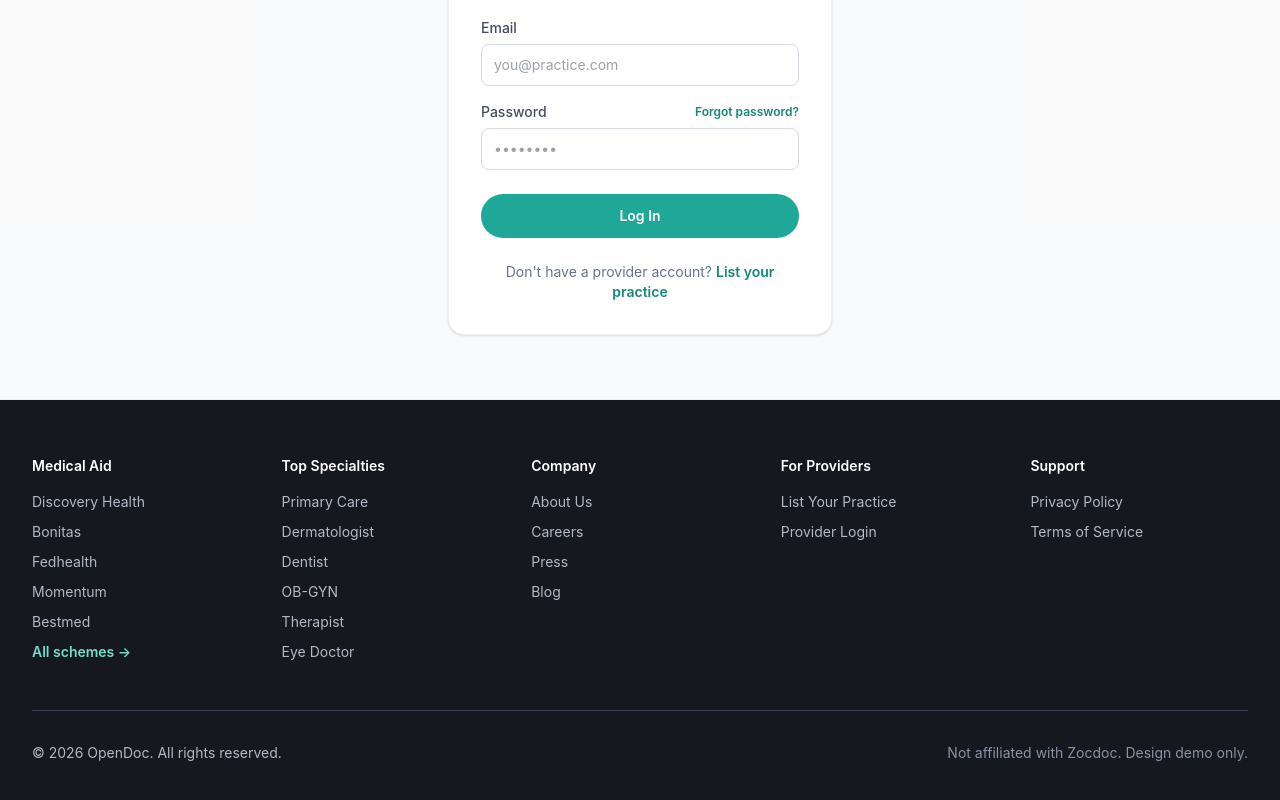
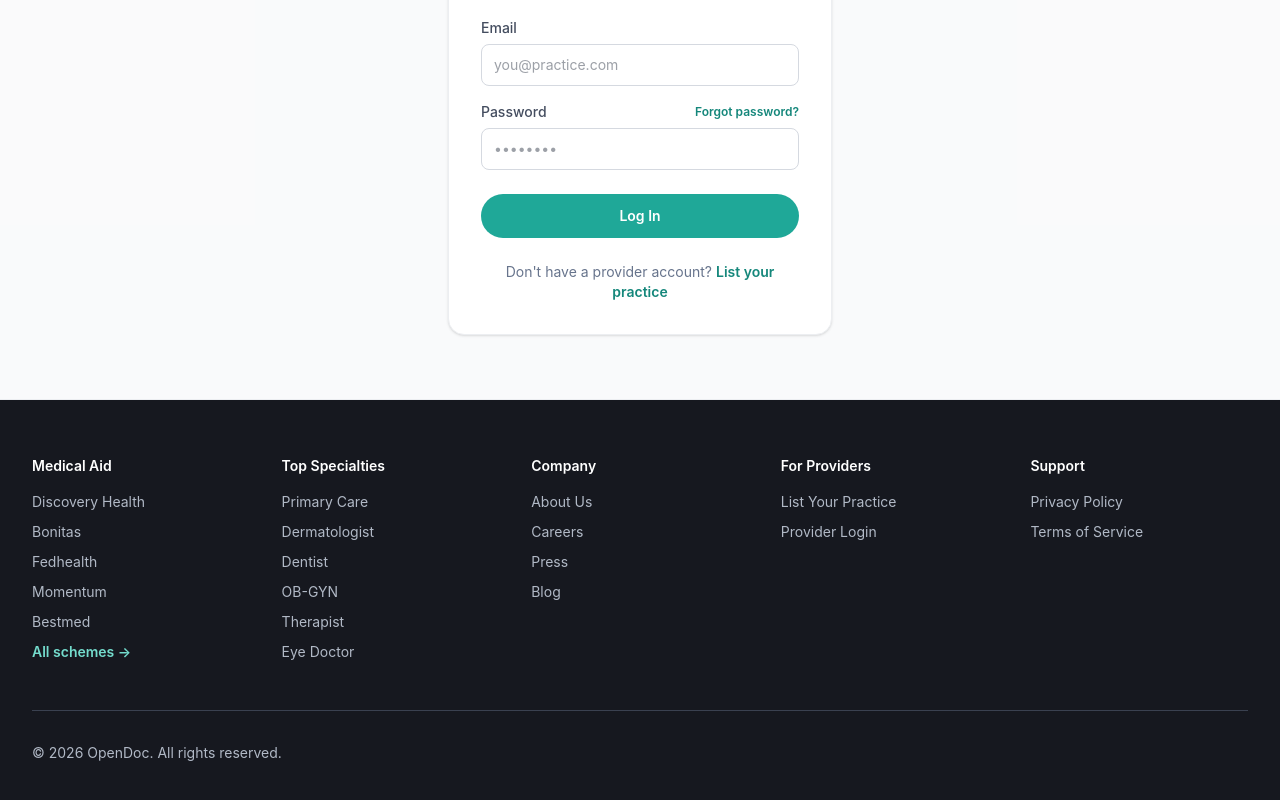
Before and after one commit to samuelhyerahyera7-sketch/opendoc, a React (Vite) app: page /provider/login in a window 1280 px wide. Shown: the part 284-1084 px from the top of the page. Built offline with nearby package versions, Linux system fonts and the light colour scheme.

Commit message:
Remove Zocdoc references and demo disclaimer
The site is a real platform, not a design demo, so drop the footer
line and README/CSS wording that referenced Zocdoc.

Co-Authored-By: Claude Sonnet 4.6 <noreply@anthropic.com>
Claude-Session: https://claude.ai/code/session_014EPMt884z3Grb1ouFrZ4UZ

```diff
--- a/src/components/Footer.tsx
+++ b/src/components/Footer.tsx
@@ -60,7 +60,6 @@ export default function Footer() {
         </div>
         <div className="mt-12 flex flex-col items-center justify-between gap-4 border-t border-ink-800 pt-8 text-sm sm:flex-row">
           <p>&copy; {new Date().getFullYear()} OpenDoc. All rights reserved.</p>
-          <p className="text-ink-400">Not affiliated with Zocdoc. Design demo only.</p>
         </div>
       </div>
     </footer>
--- a/src/index.css
+++ b/src/index.css
@@ -3,7 +3,7 @@
 @theme {
   --font-sans: "Inter", system-ui, "Segoe UI", Roboto, sans-serif;
 
-  /* Brand palette — teal/coral (Zocdoc uses blue/orange) */
+  /* Brand palette — teal/coral */
   --color-brand-50: #eefcfa;
   --color-brand-100: #d3f6f0;
   --color-brand-200: #a9ece1;
```
Also changed, not shown: 1 other file (tests, documents, lock files or other folders).
